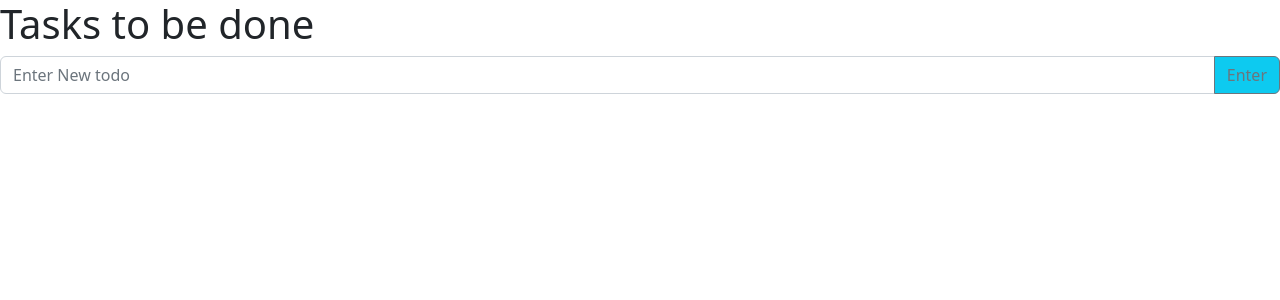
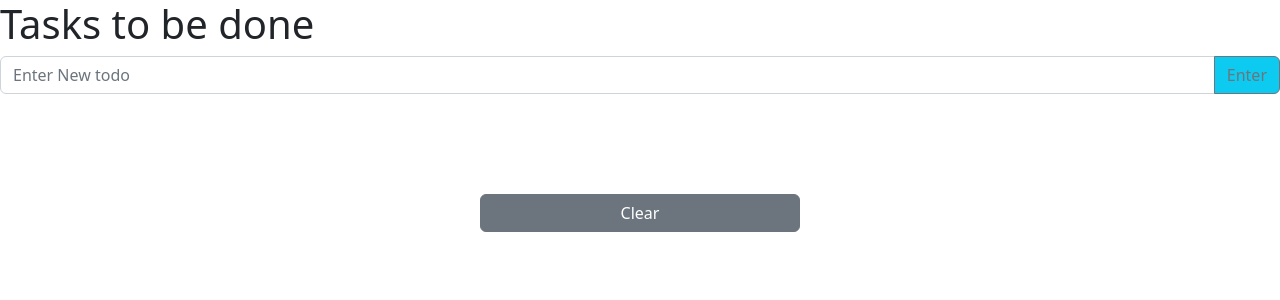
Before and after one commit to Tyrabims/todoapp, a React (Vite) app: page / in a window 1280 px wide. Shown: the top 300 px of the page. Built offline with nearby package versions, Linux system fonts and the light colour scheme.

Commit message:
Add a clear button

```diff
--- a/src/components/EachTodo.tsx
+++ b/src/components/EachTodo.tsx
@@ -39,6 +39,8 @@ const EachTodo = ({todo, todos, setTodos}: Props) => {
        setEdit(false);
   }
 
+
+
   return (
     <>
       <form className='each_todo' onSubmit={(event) => handleEdit(event, todo.id)}>
--- a/src/components/TodoForm.tsx
+++ b/src/components/TodoForm.tsx
@@ -9,7 +9,6 @@ interface Props {
 
 const TodoForm = ({ todo, setTodo, handleClick }: Props) => {
   const inputRef = useRef<HTMLInputElement>(null);
-
 
   return (
     <div>
--- a/src/components/TodoList.tsx
+++ b/src/components/TodoList.tsx
@@ -10,8 +10,12 @@ interface TodosProps{
 
 const TodoList = ({todos, setTodos}: TodosProps) => {
 
-const clearTodos =() => {setTodos([])}
+  const clearTodos =() => {
+    setTodos([])
+  }
+
   return (
+    <>
     <div>
       {todos.map((todo) => (
   <EachTodo
@@ -22,8 +26,12 @@ const clearTodos =() => {setTodos([])}
   />
 ))}
 
-
     </div>
+    <div>
+    <button className='d-grid gap-2 d-md-block col-3 mx-auto btn btn-secondary'
+    onClick={() => clearTodos()} type='button' style={{marginTop:100 }}>Clear</button>
+  </div>
+  </>
   )
 }
 
```
